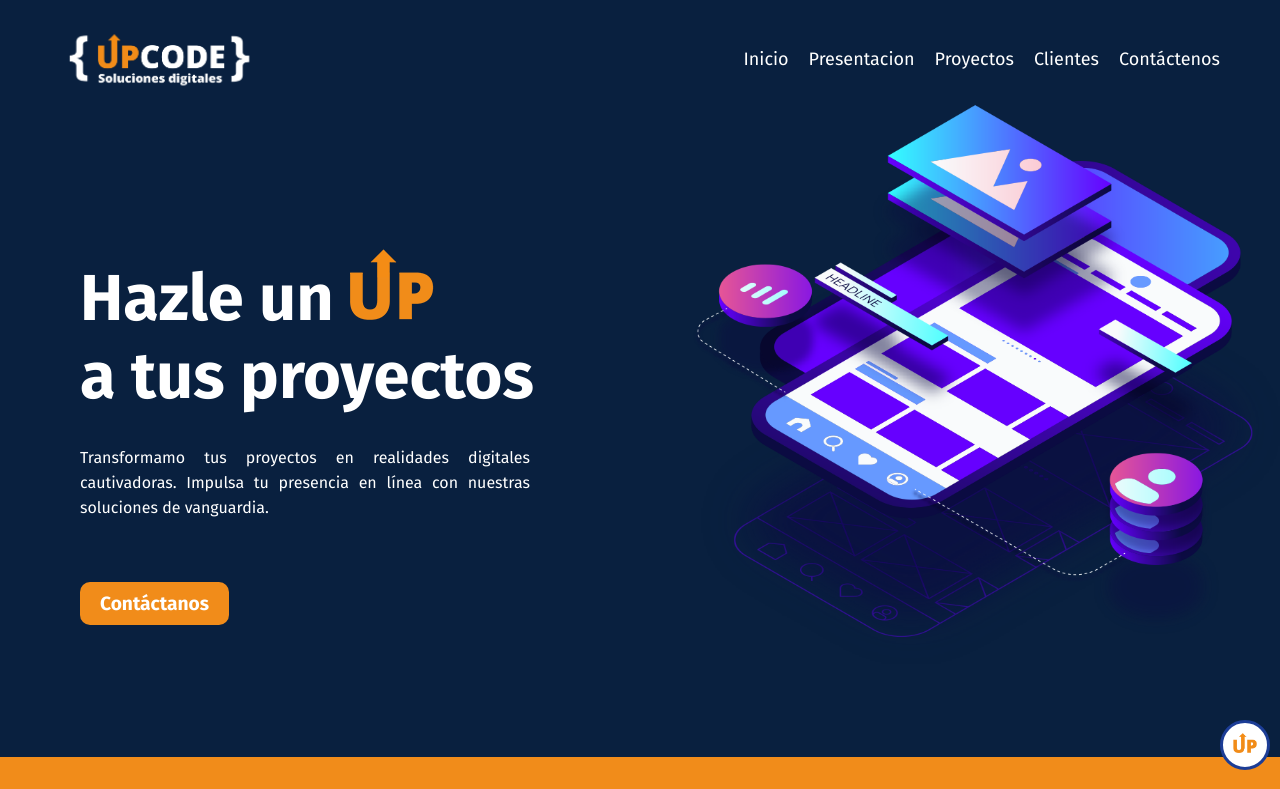
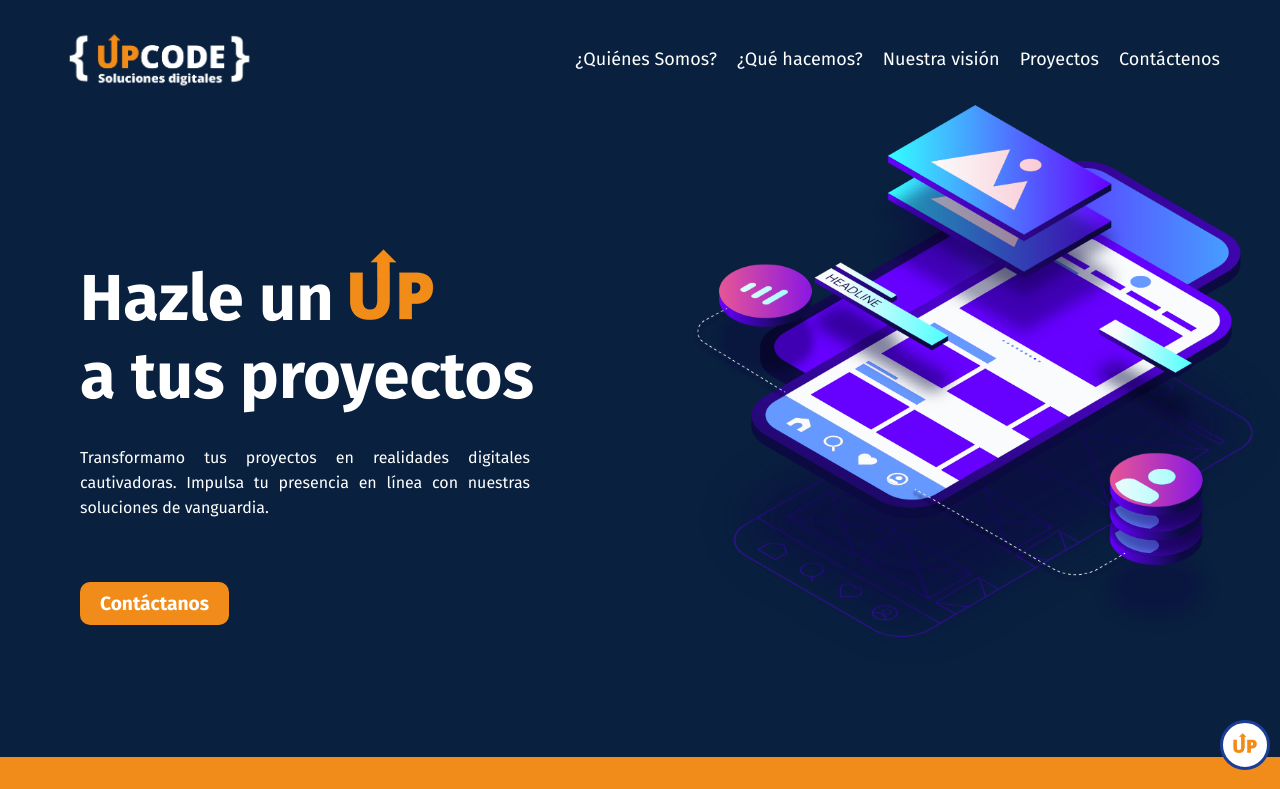
Before and after one commit to xngar/sitio-web-upcode-2024, a React (Create React App) app: page / in a window 1280 px wide. Shown: the top 789 px of the page. Built offline with nearby package versions, Linux system fonts and the light colour scheme.

Commit message:
funcionalidad menu

```diff
--- a/package.json
+++ b/package.json
@@ -11,6 +11,7 @@
     "react": "^18.2.0",
     "react-dom": "^18.2.0",
     "react-scripts": "5.0.1",
+    "react-scroll": "^1.9.0",
     "web-vitals": "^2.1.4"
   },
   "scripts": {
--- a/src/App.js
+++ b/src/App.js
@@ -10,13 +10,14 @@ import Somos from './Components/Somos/Somos';
 import Trabajar from './Components/Trabajar/Trabajar';
 import UP from "./image/up.png";
 import { motion } from "framer-motion"
+import { Link } from 'react-scroll';
 
 
 function App() {
   return (
     <div className="App">
       <div className='up'>
-        <img className='up-ima' src={UP} />
+        <Link spy={true} to='navbar' smooth={true}> <img className='up-ima' src={UP} /></Link>
       </div>
 
       <Navbar motion={motion} />
@@ -27,7 +28,7 @@ function App() {
       <Proyectos motion={motion} />
       <Contacto motion={motion} />
       <Footer />
-    </div>
+    </div >
   );
 }
 
--- a/src/Components/Contacto/Contacto.jsx
+++ b/src/Components/Contacto/Contacto.jsx
@@ -19,7 +19,7 @@ const Contacto = ({motion}) => {
   });
 
   return (
-    <div className="contacto">
+    <div className="contacto" id="Contactenos">
       <motion.div
       initial={{opacity:0, y:200}}
       whileInView={{opacity:1, y:0}}
--- a/src/Components/Hacemos/Hacemos.jsx
+++ b/src/Components/Hacemos/Hacemos.jsx
@@ -5,7 +5,7 @@ import ImgHacemos from "../../image/img-que-hacemos.png";
 
 const Hacemos = ({motion}) => {
   return (
-    <div className="hacemos">
+    <div className="hacemos" id="Hacemos">
       <motion.div
       initial={{opacity:0,y:100}}
       whileInView={{opacity:1, y:0}}
--- a/src/Components/Navbar/Navbar.css
+++ b/src/Components/Navbar/Navbar.css
@@ -40,4 +40,5 @@ nav ul {
     font-weight: 400;
     align-items: center;
     font-size: 18px;
+    cursor: pointer;
 }
--- a/src/Components/Navbar/Navbar.jsx
+++ b/src/Components/Navbar/Navbar.jsx
@@ -1,11 +1,13 @@
 import React from 'react'
 import "./Navbar.css"
 import logo from "../../image/logo_upcode.png"
+import {Link} from "react-scroll"
+import Proyectos from '../Proyectos/Proyectos'
 
 
 const Navbar = ({motion}) => {
   return (
-    <div className='navbar'>
+    <div className='navbar' id="navbar">
         <header>
             <div>
                 <img src={logo} />
@@ -19,11 +21,12 @@ const Navbar = ({motion}) => {
                 }}
                 >
                     <ul>
-                        <li>Inicio</li>
-                        <li>Presentacion</li>
-                        <li>Proyectos</li>
-                        <li>Clientes</li>
-                        <li>Contáctenos</li>
+
+                        <Link spy={true} to='Somos' smooth={true}><li>¿Quiénes Somos?</li></Link>
+                        <Link spy={true} to='Hacemos' smooth={true}><li>¿Qué hacemos?</li></Link>
+                        <Link spy={true} to='Vision' smooth={true}><li>Nuestra visión</li></Link>
+                        <Link spy={true} to='Proyectos' smooth={true}> <li>Proyectos</li></Link>
+                        <Link spy={true} to='Contactenos' smooth={true}><li>Contáctenos</li></Link>
                     </ul>
                 </motion.nav>
             </div>
--- a/src/Components/Proyectos/Proyectos.jsx
+++ b/src/Components/Proyectos/Proyectos.jsx
@@ -8,7 +8,7 @@ import CLOUD from "../../image/aws.png";
 
 const Proyectos = ({motion}) => {
   return (
-    <div className="proyectos">
+    <div className="proyectos" id="Proyectos">
       <div>
         <h2>Proyectos</h2>
       </div>
--- a/src/Components/Somos/Somos.jsx
+++ b/src/Components/Somos/Somos.jsx
@@ -4,7 +4,7 @@ import "./Somos.css"
 
 const Somos = ({motion}) => {
   return (
-    <div className='somos'>
+    <div className='somos' id='Somos'>
         <motion.div
         initial={{opacity:0,y:100}}
         whileInView={{opacity:1, y:0}}
--- a/src/Components/Trabajar/Trabajar.jsx
+++ b/src/Components/Trabajar/Trabajar.jsx
@@ -11,7 +11,7 @@ import Javascript from "../../image/javascript.png";
 
 const Trabajar = ({ motion }) => {
   return (
-    <div className="trabajar">
+    <div className="trabajar" id="Vision">
       <motion.div
       initial={{opacity:0,y:100}}
       whileInView={{opacity:1, y:0}}
```
Also changed, not shown: 1 other file (tests, documents, lock files or other folders).
